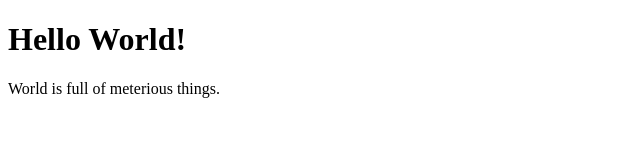
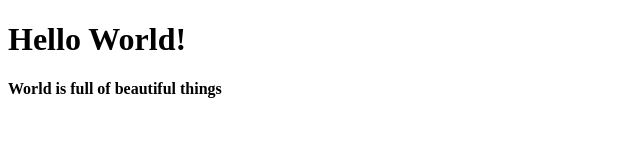
Before and after one commit to Saloni-07/Saloni, a plain HTML site: page index.html in a window 1280 px wide. Shown: the full height of the page, 0-640 px from the left. Drawn offline with Linux system fonts and the light colour scheme.

Commit message:
new heading is added in index file

```diff
--- a/index.html
+++ b/index.html
@@ -7,6 +7,6 @@
 </head>
 <body>
     <h1>Hello World!</h1>
-    <p>World is full of meterious things.</p>
+    <h4>World is full of beautiful things</h4>
 </body>
 </html>
```
